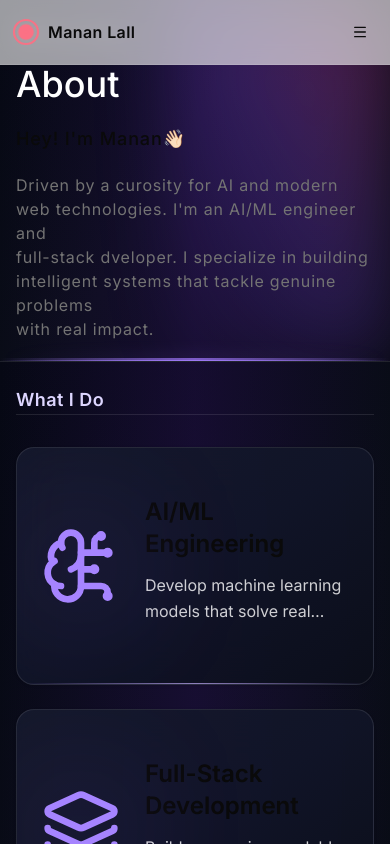
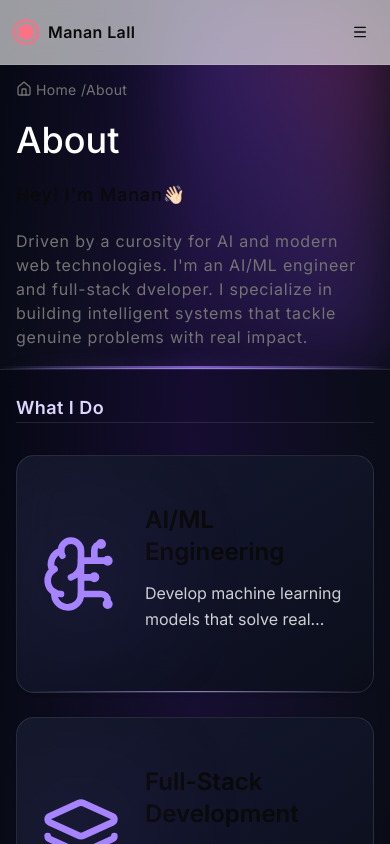
Before and after one commit to Manan0p/Personal-Portfolio, a Next.js app: page /about in a window 390 px wide. Shown: the top 844 px of the page. Built offline with nearby package versions, Linux system fonts and the light colour scheme.

Commit message:
about pg done

```diff
--- a/app/about/page.jsx
+++ b/app/about/page.jsx
@@ -9,8 +9,8 @@ import { contact } from "@/Data/contact";
 
 export default function page() {
     return (
-        <div>
-            <section className="relative w-full overflow-hidden pt-6 md:pt-10 lg:pt-12 pb-0 bg-[linear-gradient(120deg,#060814_0%,#0a0d18_45%,#070912_100%)] border-b border-white/10">
+        <div className="relative">
+            <section className="relative w-full overflow-hidden pt-20 md:pt-10 lg:pt-12 pb-0 bg-[linear-gradient(120deg,#060814_0%,#0a0d18_45%,#070912_100%)] border-b border-white/10">
                 <div className="pointer-events-none absolute inset-0 z-0">
                     <div className="absolute right-[-10%] bottom-[-35%] h-[680px] w-[680px] rounded-full bg-[radial-gradient(circle_at_30%_30%,
                                     rgba(236,72,153,0.85),rgba(168,85,247,0.6),rgba(99,102,241,0.35),transparent_65%)] blur-[140px]"/>
@@ -38,7 +38,7 @@ export default function page() {
                             Hey! I'm Manan👋🏻
                             </div>
                             <div className="text-md md:text-lg lg:text-xl text-muted-foreground tracking-wider">
-                            Driven by a curosity for AI and modern <br /> web technologies. I'm an AI/ML engineer and <br /> full-stack dveloper. I specialize in building <br /> intelligent systems that tackle genuine problems <br /> with real impact.
+                            Driven by a curosity for AI and modern web technologies. I'm an AI/ML engineer and full-stack dveloper. I specialize in building intelligent systems that tackle genuine problems with real impact.
                             </div>
                             <div className="absolute bottom-0 left-0 w-full h-px bg-gradient-to-r from-transparent via-violet-400/60 to-transparent" />
                         </div>
```
